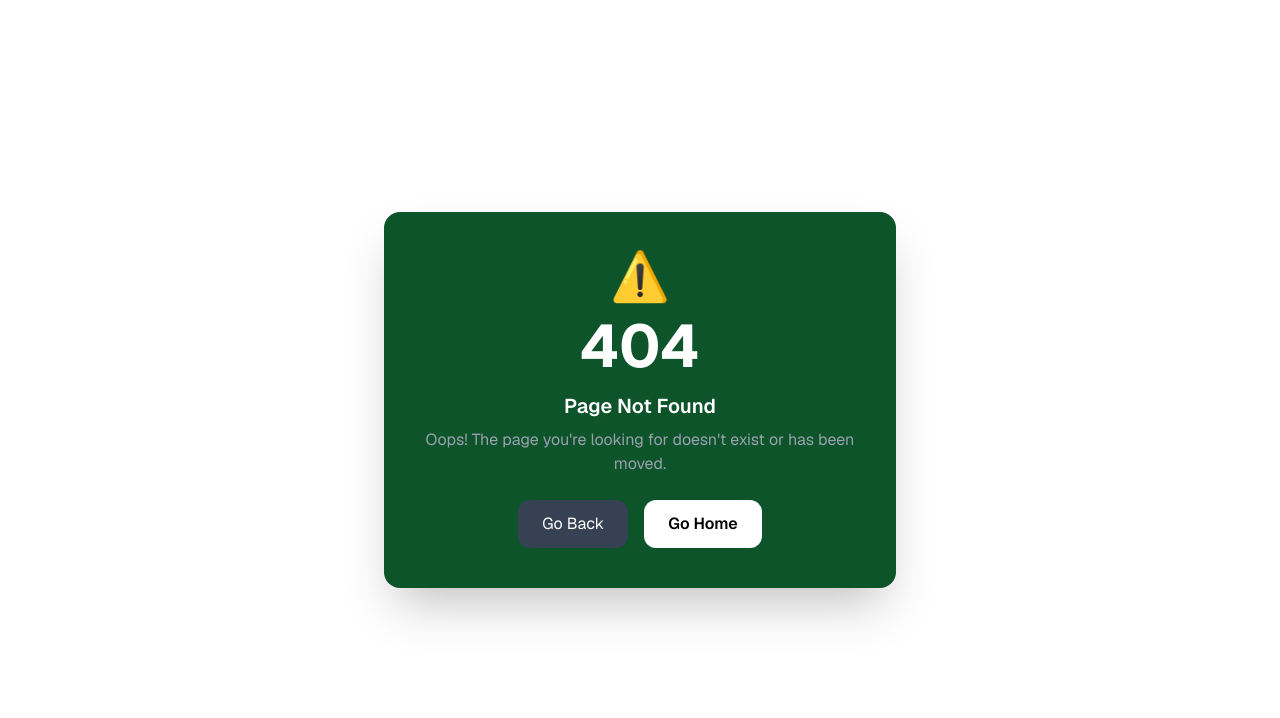
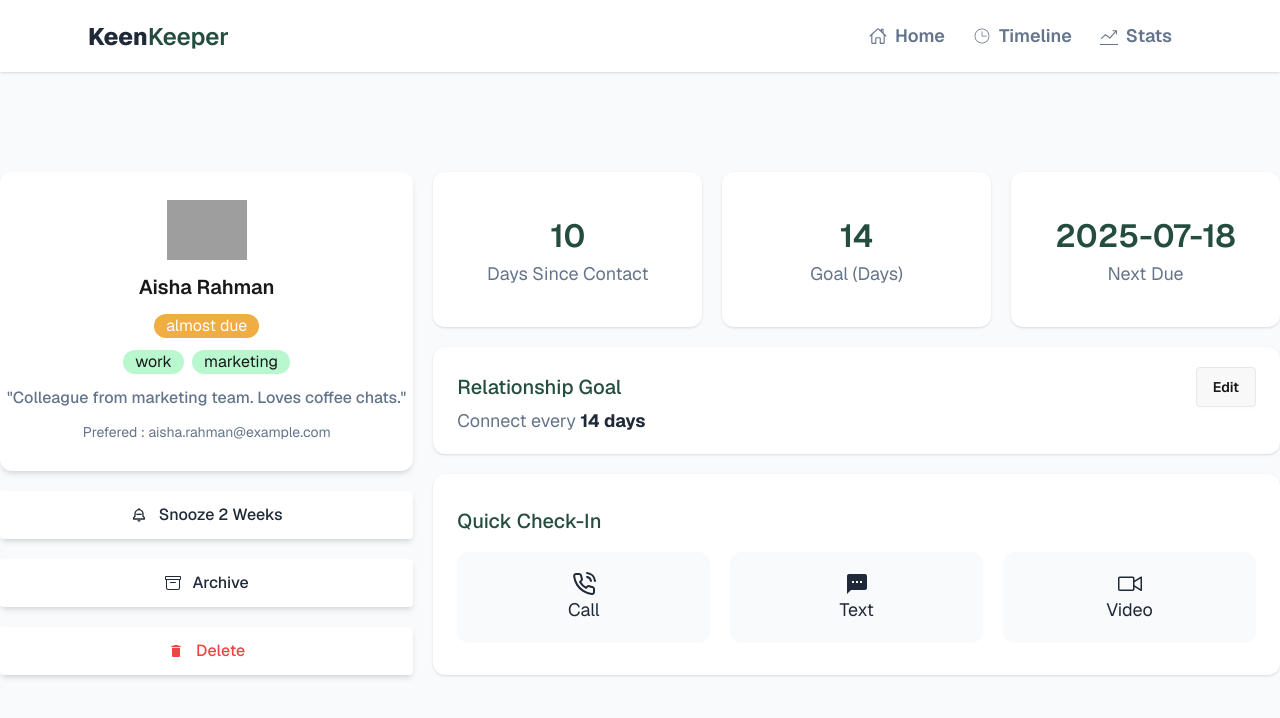
Before and after one commit to shawon2911/B13-A7-KeenKeeper, a React (Vite) app: page /friendsDetails/1 in a window 1280 px wide. Before the commit this address had no page. Shown: the top 718 px of the page. Built offline with nearby package versions, Linux system fonts and the light colour scheme; grey boxes are pictures that could not be loaded.

Commit message:
friends details part complete

```diff
--- a/src/Components/HomePage/FriendsCard.jsx
+++ b/src/Components/HomePage/FriendsCard.jsx
@@ -1,4 +1,5 @@
 import React from 'react';
+import { Link } from 'react-router';
 
 const FriendsCard = ({friend}) => {
     // console.log(friend)
@@ -8,7 +9,9 @@ const FriendsCard = ({friend}) => {
         "overdue"    : "bg-[#EF4444] px-3 rounded-full text-white",
     }
     return (
-        <div className='flex flex-col justify-center items-center bg-white py-7 space-y-3 shadow-sm rounded-xl'>
+        <Link
+         to={`/friendsDetails/${friend.id}`}
+         className='flex flex-col justify-center items-center bg-white py-7 space-y-3 shadow-sm rounded-xl'>
             <img className='h-15 ' src={friend.picture} alt="" />
             <h2 className='font-semibold text-[20px]'>{friend.name}</h2>
             <p className='text-[12px] text-[#64748B]'>{friend.days_since_contact}d ago</p>
@@ -20,7 +23,8 @@ const FriendsCard = ({friend}) => {
             }
             </span>
             <div className={statusClassObj[friend.status]}>{friend.status}</div>
-        </div>
+        </Link
+        >
     );
 };
 
--- /dev/null
+++ b/src/Pages/FriendsDetails/FriendsDetails.jsx
@@ -0,0 +1,126 @@
+import React from "react";
+import { BiBellMinus } from "react-icons/bi";
+import { BsArchive } from "react-icons/bs";
+import { FiPhoneCall } from "react-icons/fi";
+import { GoDeviceCameraVideo } from "react-icons/go";
+import { MdDelete, MdTextsms } from "react-icons/md";
+import { useLoaderData, useParams } from "react-router";
+
+const FriendsDetails = () => {
+  const { id } = useParams();
+  // console.log(id);
+  const friends = useLoaderData();
+  // console.log(friends);
+  const targetFriends = friends.find((friend) => friend.id == id);
+  // console.log(targetFriends);
+  const {
+    name,
+    picture,
+    email,
+    days_since_contact,
+    status,
+    tags,
+    bio,
+    goal,
+    next_due_date,
+  } = targetFriends;
+  const statusClassObj = {
+    "on-track": "bg-green-800 px-3 rounded-full text-white",
+    "almost due": "bg-[#EFAD44] px-3 rounded-full text-white",
+    overdue: "bg-[#EF4444] px-3 rounded-full text-white",
+  };
+  return (
+    <div className="bg-[#F8FAFC]">
+      <div className="grid grid-cols-3 gap-5  max-w-7xl mx-auto py-25">
+        <div className="col-span-1 space-y-5">
+          <div className="flex flex-col justify-center items-center bg-white py-7 space-y-3 shadow-md rounded-xl">
+            <img className="h-15 " src={picture} alt="" />
+            <h2 className="font-semibold text-[20px]">{name}</h2>
+            <div className={statusClassObj[status]}>{status}</div>
+            <span className="flex justify-center items-center gap-2">
+              {tags.map((tag, index) => (
+                <span key={index} className="bg-green-200  px-3 rounded-full ">
+                  {tag}
+                </span>
+              ))}
+            </span>
+            <p className="font-medium text-[16px] text-[#64748B]">"{bio}"</p>
+            <p className="text-[14px] text-[#64748B]">Prefered : {email}</p>
+          </div>
+          <div className="flex justify-center items-center gap-3 bg-white shadow-md rounded py-3  font-medium text-[16px] text-[#1F2937]">
+            <BiBellMinus />
+            <p>Snooze 2 Weeks</p>
+          </div>
+          <div className="flex justify-center items-center gap-3 bg-white shadow-md rounded py-3  font-medium text-[16px] text-[#1F2937]">
+            <BsArchive />
+            <h3>Archive</h3>
+          </div>
+          <div className="flex justify-center items-center gap-3 bg-white shadow-md rounded py-3  font-medium text-[16px] text-[#EF4444]">
+            <MdDelete />
+            <h3>Delete</h3>
+          </div>
+        </div>
+
+        <div className="col-span-2 space-y-5">
+          <div className="grid grid-cols-3 gap-5">
+            <div className="text-center bg-white py-10 shadow-sm rounded-xl">
+              <h3 className="font-semibold text-[32px] text-[#244D3F]">
+                {days_since_contact}
+              </h3>
+              <p className="text-[18px] text-[#64748B]">Days Since Contact</p>
+            </div>
+            <div className="text-center bg-white py-10 shadow-sm rounded-xl">
+              <h3 className="font-semibold text-[32px] text-[#244D3F]">
+                {goal}
+              </h3>
+              <p className="text-[18px] text-[#64748B]">Goal (Days)</p>
+            </div>
+            <div className="text-center bg-white py-10 shadow-sm rounded-xl">
+              <h3 className="font-semibold text-[32px] text-[#244D3F]">
+                {next_due_date}
+              </h3>
+              <p className="text-[18px] text-[#64748B]">Next Due</p>
+            </div>
+          </div>
+
+          <div className="bg-white shadow-sm rounded-xl py-5 px-6">
+            <span className="flex justify-between items-center">
+              <h3 className="font-medium text-[20px] text-[#244D3F]">
+                Relationship Goal
+              </h3>
+              <button className="btn">Edit</button>
+            </span>
+            <p className="text-[18px] text-[#64748B]">
+              Connect every{" "}
+              <span className="font-bold text-[18px] text-[#1F2937]">
+                {goal} days
+              </span>
+            </p>
+          </div>
+
+          <div className="bg-white shadow-sm rounded-xl pt-8 pb-8 px-6">
+            <h3 className="font-medium text-[20px] text-[#244D3F]">
+              Quick Check-In
+            </h3>
+            <div className="grid grid-cols-3 gap-5 mt-4">
+              <div className="bg-[#F8FAFC] flex flex-col justify-center items-center py-5 rounded-xl">
+                <FiPhoneCall className="font-extrabold text-2xl text-[#1F2937]"></FiPhoneCall>
+                <p className="text-[18px] text-[#1F2937]">Call</p>
+              </div>
+              <div className="bg-[#F8FAFC] flex flex-col justify-center items-center py-5 rounded-xl">
+                <MdTextsms className="font-extrabold text-2xl text-[#1F2937]" />
+                <p className="text-[18px] text-[#1F2937]">Text</p>
+              </div>
+              <div className="bg-[#F8FAFC] flex flex-col justify-center items-center py-5 rounded-xl">
+                <GoDeviceCameraVideo className="font-extrabold text-2xl text-[#1F2937]" />
+                <p className="text-[18px] text-[#1F2937]">Video</p>
+              </div>
+            </div>
+          </div>
+        </div>
+      </div>
+    </div>
+  );
+};
+
+export default FriendsDetails;
--- a/src/Routes/Routes.jsx
+++ b/src/Routes/Routes.jsx
@@ -4,6 +4,7 @@ import HomePage from "../Pages/HomePage/HomePage";
 import ErrorPage from "../Components/Shared/ErrorPage/ErrorPage";
 import Timeline from "../Pages/Timeline/Timeline";
 import Stats from "../Pages/Stats/Stats";
+import FriendsDetails from "../Pages/FriendsDetails/FriendsDetails";
 
 export const router = createBrowserRouter([
     {
@@ -14,14 +15,22 @@ export const router = createBrowserRouter([
                 index: true,
                 element:<HomePage />,
             },
+
+            {
+                path: "/friendsDetails/:id",
+                element: <FriendsDetails />,
+                loader: ()=> fetch("/friends.json"),
+            },
+
             {
                 path: "/timeline",
                 element:<Timeline />,
             },
+
             {
                 path: "/stats",
                 element: <Stats></Stats>
-            }
+            },
         ],
         errorElement:<ErrorPage />
     },
```
